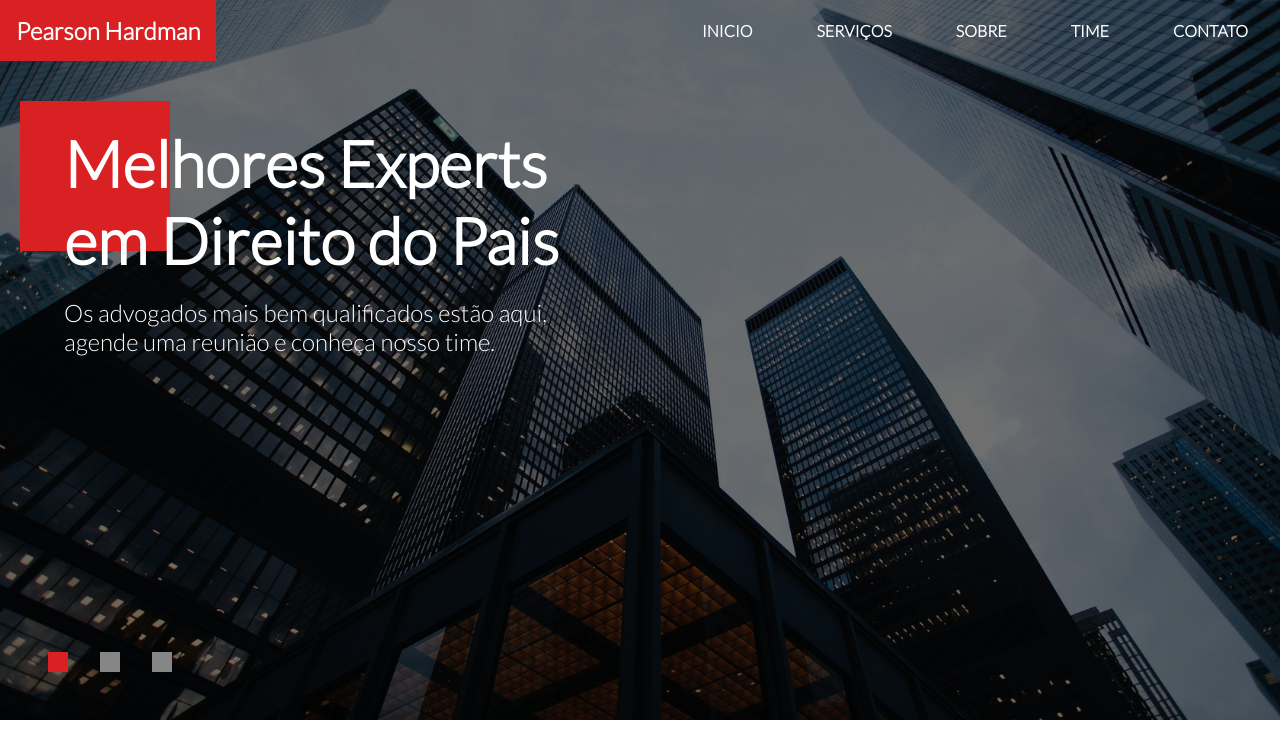
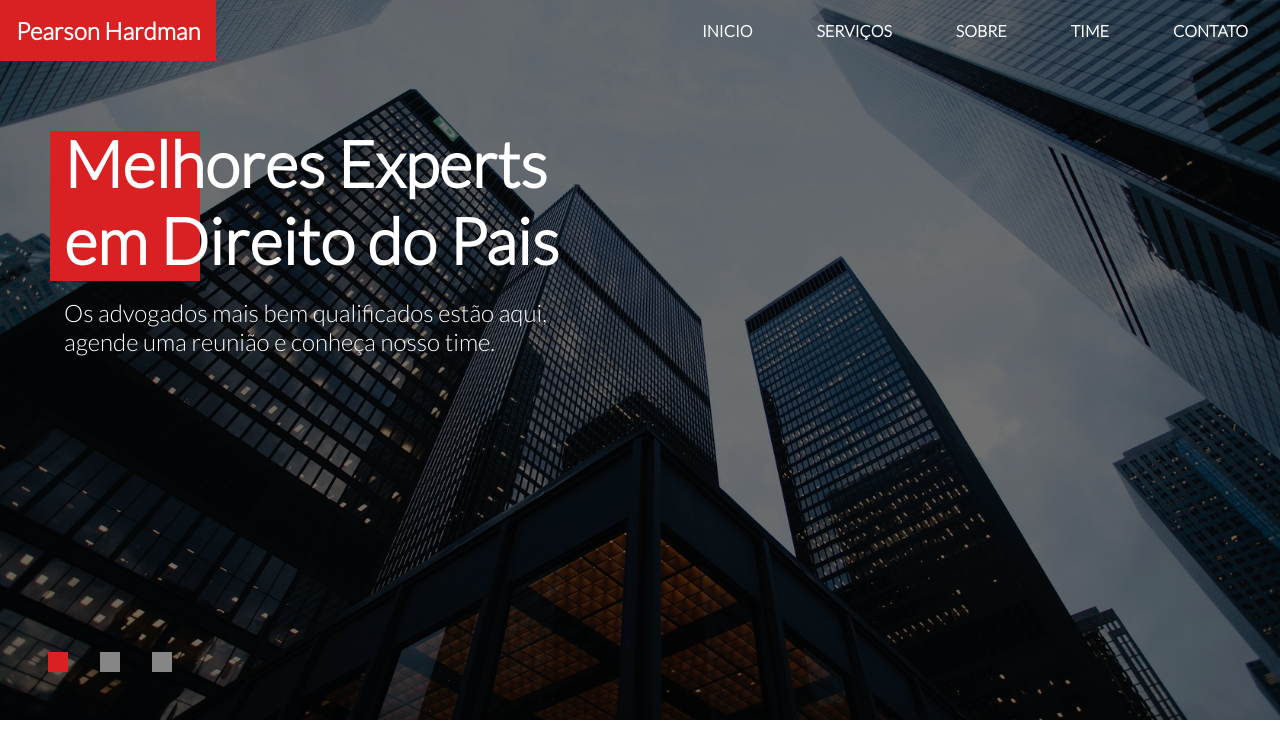
Before and after one commit to marcos-ev/Virgili-Fuhrmann, a plain HTML site: page index2.html in a window 1280 px wide. Shown: the top 749 px of the page. Drawn offline with nearby package versions, Linux system fonts and the light colour scheme.

Commit message:
square update

```diff
--- a/style.css
+++ b/style.css
@@ -97,8 +97,8 @@ a {
         background-color: var(--main-color);
         position: absolute;
         z-index: 1;
-        left: 20px;
-        top: 40px;
+        left: 50px;
+        top: 70px;
          }
 
       .dots{
```
